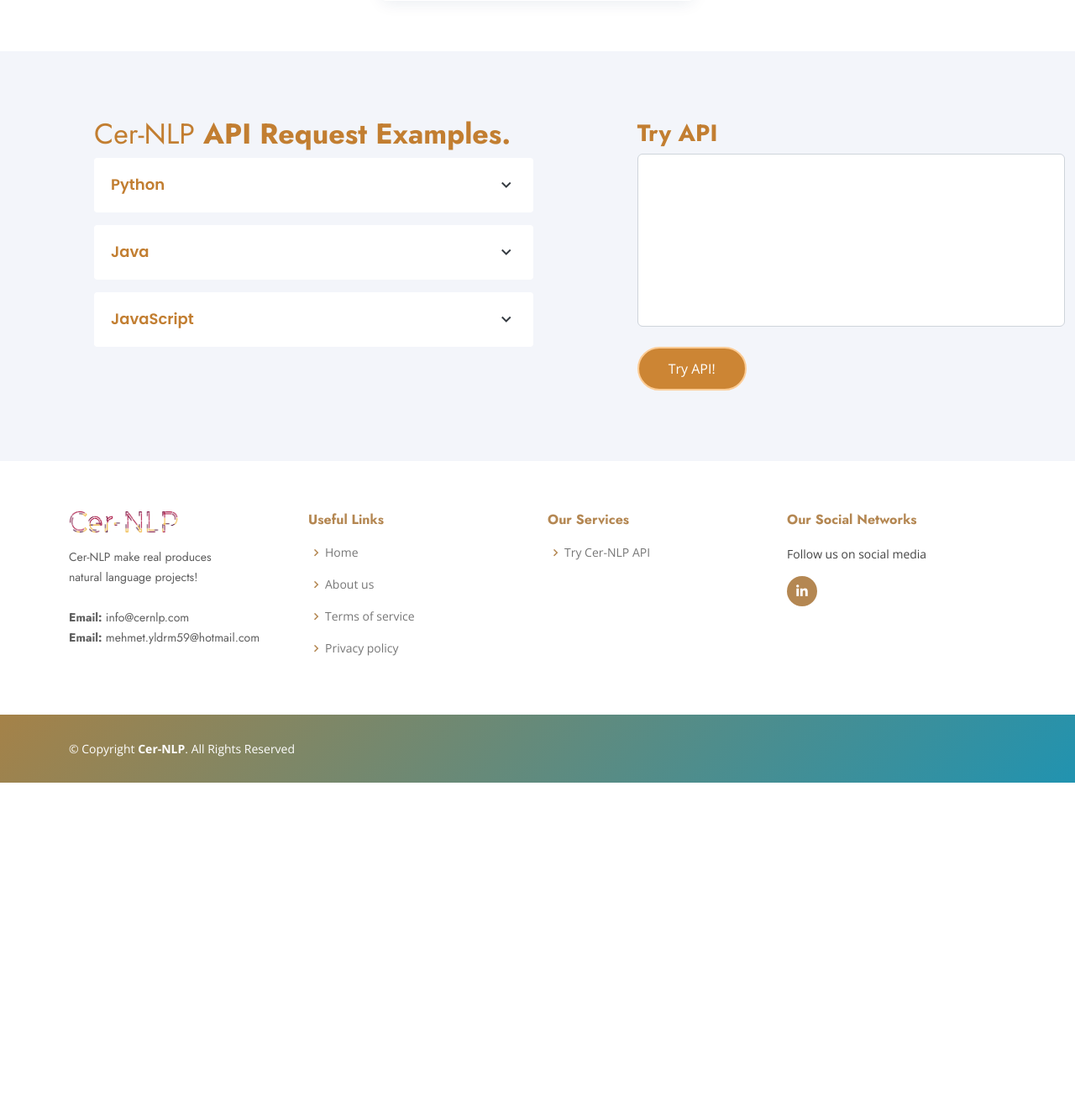
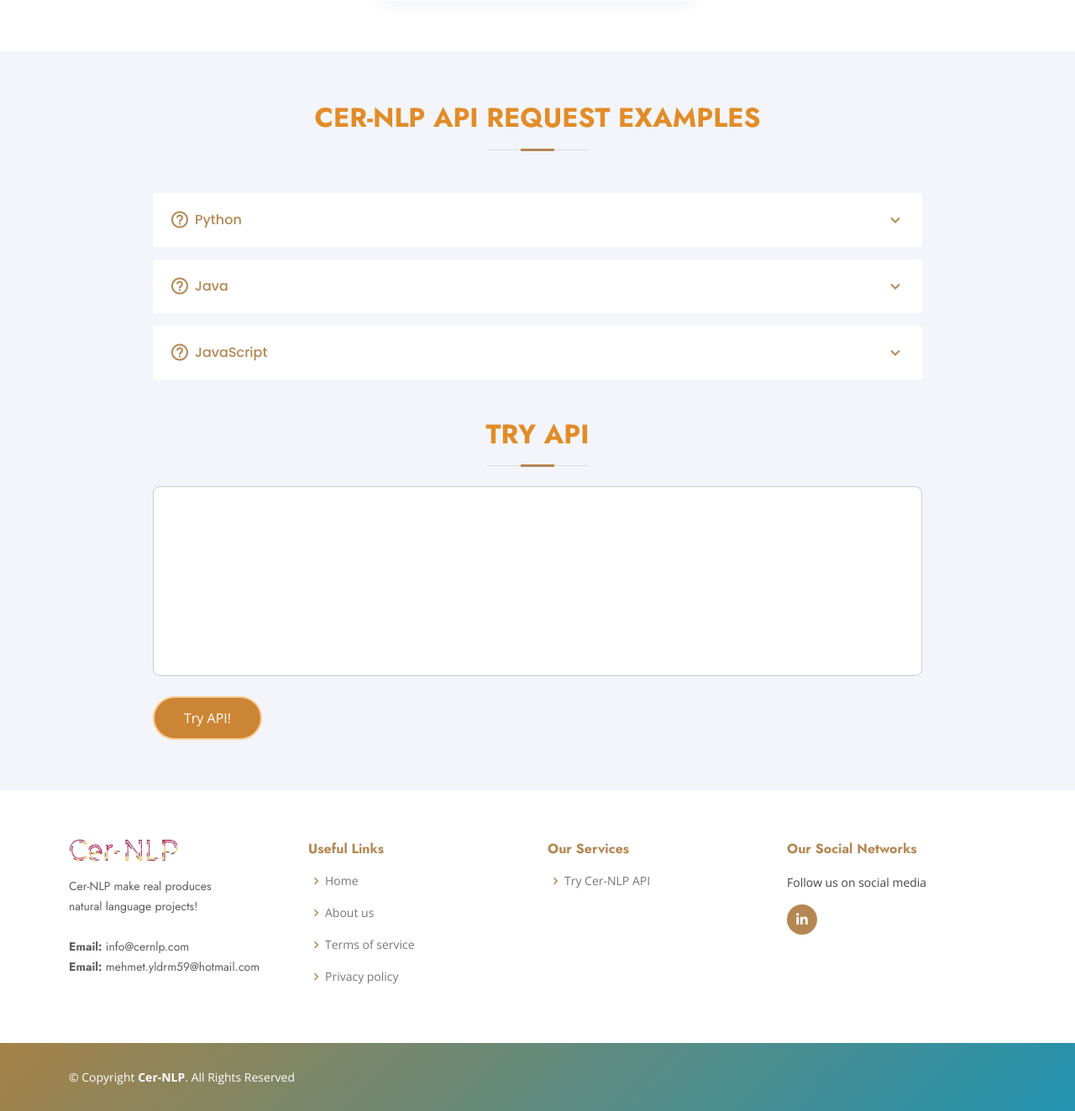
Before and after one commit to erythropygia/Django-BertEnsembleAPI, a Django app: page /userdetails/ in a window 1280 px wide. Shown: the part 771-2094 px from the top of the page at 84% size. Before the commit the page ends 1703 px from the top, so only its background shows below. Run offline with Django 4.2, Linux system fonts and the light colour scheme; a user stored in the database is signed in; data comes from the database, SQL or seed files in the repository; both versions use the stored data as it was after the commit; some libraries are stand-ins or nearby versions.

Commit message:
Frontend bugs fixed

```diff
--- a/static/assets/js/request.js
+++ b/static/assets/js/request.js
@@ -4,6 +4,12 @@
   var processButton = document.getElementById("process-button");
   // disable the button to prevent further processing
   //processButton.disabled = true;
+
+  if(inputText.length == 0){
+    document.getElementById("result").innerHTML = "<strong>   Please enter text in the textfield. </strong>";
+    getVisible(0);
+    return 0;
+  }
 
   var xhr = new XMLHttpRequest();
   xhr.open("GET", "http://localhost:8000/process?text=" + inputText);
@@ -17,32 +23,36 @@
           var result = JSON.parse(response);
           var entities = result["ner"]; // NER entity group
           var nerWords = [];
-          var usedEntities = new Set();
+
           entities.forEach(function(entity) {
             var word = entity["word"].replace(" ' " , "'");
             var entity_group = entity["entity_group"];
             var color = getColor(entity_group);
             var nerColor = getColorNer(entity_group);
-            if (!usedEntities.has(entity_group)) {
-                usedEntities.add(entity_group);
-                nerWords.push({"word": word, "color": color, "nercolor": nerColor, "entity":entity_group});
+
+            nerWords.push({"word": word, "entity": entity_group, "color": color, "nercolor": nerColor});
+          });
+
+          var table = "<table class='ner-table'><tr><th>Word</th><th>Entity</th></tr>";
+          var uniquePairs = {}; // Boş bir nesne oluşturarak, daha önce eklenen kelimeleri ve etiketleri tutacağız.
+
+          nerWords.forEach(function(nerWord) {
+            var pair = nerWord["word"] + "-" + nerWord["entity"]; // Kelime ve etiket çiftini tek bir metin olarak birleştiriyoruz.
+
+            if (!uniquePairs[pair]) { // Eğer bu çift daha önce eklenmemişse,
+              uniquePairs[pair] = true; // Kontrol nesnesine bu çifti ekliyoruz.
+              var entityTag = "<span class='ner-tag " + nerWord["entity"] + "' style='" + getColorNer(nerWord["entity"]) + "'>" + nerWord["entity"] + "</span>";
+              table += "<tr><td>" + nerWord["word"] + "</td><td>" + entityTag + "</td></tr>"; // Yeni bir satır ekliyoruz.
             }
-        });
+          });
 
-
-          if(entities.length != 0){
-            nerWords.forEach(function(nerWord) {
-              inputText = inputText.replace(new RegExp("\\b" + nerWord["word"] + "\\b", "g"), "<span style='" + nerWord["color"] + "'>" + nerWord["word"] + "<span style='" + nerWord["nercolor"] + "'>" + nerWord["entity"]+ "</span>" + "</span>");
-            });
-          }else{
-              inputText = "Not Found";
-          }
+          table += "</table>";
 
 
           document.getElementById("result_sentiment").innerHTML = "<strong>Sentiment:</strong> " + result.sentiment.sentiment + ", <strong>Score:</strong> " + result.sentiment.score;
           document.getElementById("result_subject").innerHTML = "<strong>Subject:</strong> " + result.subject.subject + ", <strong>Score:</strong> " + result.subject.score;
           document.getElementById("result_summarize").innerHTML = "<strong>Summary:</strong> " + result.summarize.summary;
-          document.getElementById("result_ner").innerHTML = "<strong>Entities:</strong> " + inputText;
+          document.getElementById("result_ner").innerHTML = "<strong>Entities:</strong> " + table
           getVisible(1);
         } catch (e) {
           console.log("Error parsing response:", e);
@@ -73,11 +83,11 @@
 
 function getColorNer(entity_group) {
   if (entity_group == "LOC") {
-    return "background-color: #FFC0CB; color: #222; border-radius: 3px; padding: 2px; font-size:13px;";
+    return "background-color: #E5B4B7; color: #222; border-radius: 3px; padding: 2px; font-size:13px;";
   } else if (entity_group == "ORG") {
-    return "background-color: #FFD700; color: #222; border-radius: 3px; padding: 2px; font-size:13px; ";
+    return "background-color: #E5CC8D; color: #222; border-radius: 3px; padding: 2px; font-size:13px; ";
   } else if (entity_group == "PER") {
-    return "background-color: #00CED1; color: #222; border-radius: 3px; padding: 2px; font-size:13px;";
+    return "background-color: #A3CEDB; color: #222; border-radius: 3px; padding: 2px; font-size:13px;";
   }
 }
 
--- a/templates/userdetails.html
+++ b/templates/userdetails.html
@@ -16,7 +16,6 @@
 
   <!-- Google Fonts -->
   <link href="https://fonts.googleapis.com/css?family=Open+Sans:300,300i,400,400i,600,600i,700,700i|Jost:300,300i,400,400i,500,500i,600,600i,700,700i|Poppins:300,300i,400,400i,500,500i,600,600i,700,700i" rel="stylesheet">
-
   <!-- Vendor CSS Files -->
   <link rel="stylesheet" href="{% static 'assets/vendor/aos/aos.css' %}">
   <link rel="stylesheet" href="{% static 'assets/vendor/bootstrap/css/bootstrap.min.css' %}">
@@ -28,6 +27,7 @@
 
   <!-- Main CSS File -->
   <link rel="stylesheet" href="{% static 'assets/css/style.css' %}" >
+
 
 
 
@@ -148,23 +148,37 @@
     </section> <!-- User Panel Finish-->
     {% endblock %}
 
-    <!-- ======= Why Us Section ======= -->
-    <section id="why-us" class="why-us section-bg">
-      <div id="examples" class="container-fluid" data-aos="fade-up">
+    <style>
+    pre {
+      font-family: 'Courier New', Courier, monospace;
+      font-size: 14px;
+      line-height: 1.5;
+      color: #333;
+      margin: 0;
+      padding: 1rem;
+      white-space: pre-wrap;
+      word-wrap: break-word;
+      background-color: #f8f9fa;
+      border-radius: 0.5rem;
+      overflow-x: auto;
+    }
 
-        <div class="row">
 
-          <div class="col-lg-7 d-flex flex-column justify-content-center align-items-stretch  order-2 order-lg-1">
+    </style>
 
-            <div class="content">
-              <h3 style="margin-top:-8%;">Cer-NLP <strong>API Request Examples.</strong></h3>
+     <!-- ======= Frequently Asked Questions Section ======= -->
+     <section id="faq" class="faq section-bg">
+      <div class="container" data-aos="fade-up">
+
+        <div class="section-title">
+          <h2>Cer-NLP API Request Examples</h2>
         </div>
 
-            <div class="accordion-list">
+        <div class="faq-list">
           <ul>
-                <li>
-                  <a data-bs-toggle="collapse" class="collapsed" data-bs-target="#accordion-list-1"  class="collapsed"><span>Python</span><i class="bx bx-chevron-down icon-show"></i><i class="bx bx-chevron-up icon-close"></i></a>
-                  <div id="accordion-list-1" class="collapse" data-bs-parent=".accordion-list" style="margin-left:-20%">
+            <li data-aos="fade-up" data-aos-delay="100">
+              <i class="bx bx-help-circle icon-help"></i> <a data-bs-toggle="collapse" class="collapsed" data-bs-target="#faq-list-1">Python <i class="bx bx-chevron-down icon-show"></i><i class="bx bx-chevron-up icon-close"></i></a>
+              <div id="faq-list-1" class="collapse" data-bs-parent=".faq-list">
                 <p><pre><b>
                   import requests
 
@@ -195,9 +209,9 @@
               </div>
             </li>
 
-                <li>
-                  <a data-bs-toggle="collapse" data-bs-target="#accordion-list-2" class="collapsed"><span>Java</span><i class="bx bx-chevron-down icon-show"></i><i class="bx bx-chevron-up icon-close"></i></a>
-                  <div id="accordion-list-2" class="collapse" data-bs-parent=".accordion-list" style="margin-left:-20%">
+            <li data-aos="fade-up" data-aos-delay="200">
+              <i class="bx bx-help-circle icon-help"></i> <a data-bs-toggle="collapse" data-bs-target="#faq-list-2" class="collapsed">Java<i class="bx bx-chevron-down icon-show"></i><i class="bx bx-chevron-up icon-close"></i></a>
+              <div id="faq-list-2" class="collapse" data-bs-parent=".faq-list">
                 <p><pre><b>
                   String url = "http://localhost:8000/process";
                   String inputText = "Send text here.";
@@ -243,9 +257,9 @@
               </div>
             </li>
 
-                <li>
-                  <a data-bs-toggle="collapse" data-bs-target="#accordion-list-3" class="collapsed"><span>JavaScript</span><i class="bx bx-chevron-down icon-show"></i><i class="bx bx-chevron-up icon-close"></i></a>
-                  <div id="accordion-list-3" class="collapse" data-bs-parent=".accordion-list" style="margin-left:-20%">
+            <li data-aos="fade-up" data-aos-delay="300">
+              <i class="bx bx-help-circle icon-help"></i> <a data-bs-toggle="collapse" data-bs-target="#faq-list-3" class="collapsed">JavaScript<i class="bx bx-chevron-down icon-show"></i><i class="bx bx-chevron-up icon-close"></i></a>
+              <div id="faq-list-3" class="collapse" data-bs-parent=".faq-list">
                 <p><pre><b>
                   let url = 'http://localhost:8000/process';
                   let inputText = 'Send text here.';
@@ -271,14 +285,12 @@
               </div>
             </li>
           </ul>
+
+          <form>
+            <div class="section-title" style="margin-top:5%; margin-bottom: -3%;">
+              <h2>TRY API</h2>
             </div>
-          </div>
-
-          <div class="col-lg-5 align-items-stretch order-1 order-lg-2 img" data-aos="zoom-in" data-aos-delay="150">
-            <form>
-              <div class="form-group" style="margin-top:4%; max-width: 600px;">
-                <h3 style="color:#c27e31;"><strong>Try API</strong></h3>
-                <textarea class="form-control" type="text" id="input-text-process" name="input-text-process" rows="8" required style="resize:none;"></textarea>
+            <textarea class="form-control" id="input-text-process" name="input-text-process" rows="8" required style="resize:none; width: 100%; padding: 1rem; border-radius: 0.5rem; border: 1px solid #ccc; font-family: Arial, sans-serif; font-size: 16px; line-height: 1.5; color: #333;"></textarea>
             <br>
               <button type="button" id="process-button" onclick="processText('{{ auth_token }}')">Try API!</button>
               <br>
@@ -287,12 +299,11 @@
               <center><div id="result_subject"></div></center>
               <center><div id="result_summarize"></div></center>
               <center><div id="result_ner"></div></center>
+          </form>
+
         </div>
-            </form>
       </div>
-
-    </section><!-- End Why Us Section -->
-
+    </section><!-- End Frequently Asked Questions Section -->
 
 
   </main><!-- End #main -->
@@ -362,9 +373,12 @@
   <script src="{% static 'assets/vendor/waypoints/noframework.waypoints.js' %}"></script>
   <script src="{% static 'assets/vendor/php-email-form/validate.js' %}"></script>
 
+  <script src="https://code.jquery.com/jquery-3.6.0.min.js"></script>
+
   <!-- Template Main JS File -->
   <script src="{% static 'assets/js/main.js' %}"></script>
   <script src="{% static 'assets/js/request.js' %}"></script>
+
 
 
   </script>
```
Also changed, not shown: static/assets/css/style.css (+32 -8 lines), db.sqlite3, static/assets/img/button_loading.gif (added), 2 other files. Lines whose indentation alone changed are shown as unchanged.
